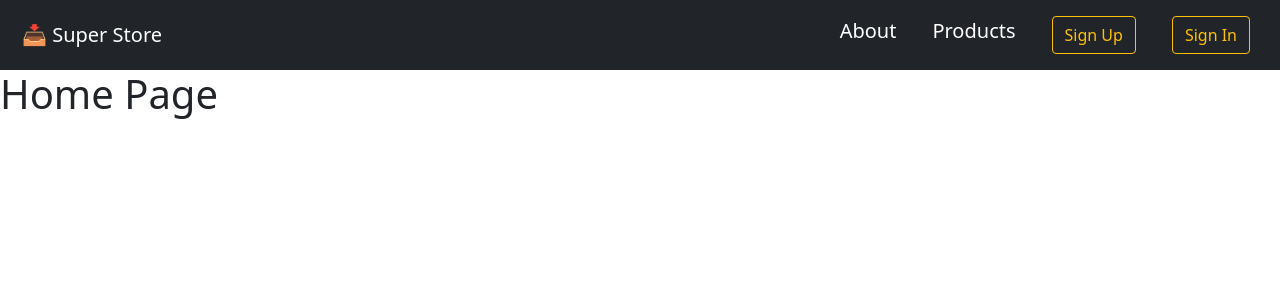
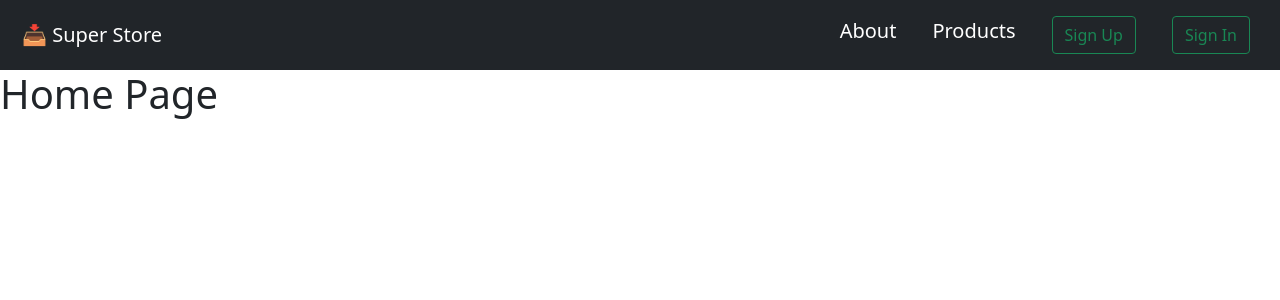
Before and after one commit to prateek-budhiraja/react-concepts, a React (Create React App) app in the folder capstone-product-cart/: page / in a window 1280 px wide. Shown: the top 300 px of the page. Built offline with nearby package versions, Linux system fonts and the light colour scheme.

Commit message:
changed nav button

```diff
--- a/capstone-product-cart/src/components/nav/IndividualNavLink.js
+++ b/capstone-product-cart/src/components/nav/IndividualNavLink.js
@@ -13,7 +13,7 @@ const IndividualNavLink = ({ label, route, isButton }) => {
 			}}
 		>
 			{isButton ? (
-				<Button color={label === "Log Out" ? "danger" : "warning"} outline>
+				<Button color={label === "Log Out" ? "danger" : "success"} outline>
 					{label}
 				</Button>
 			) : (
```
